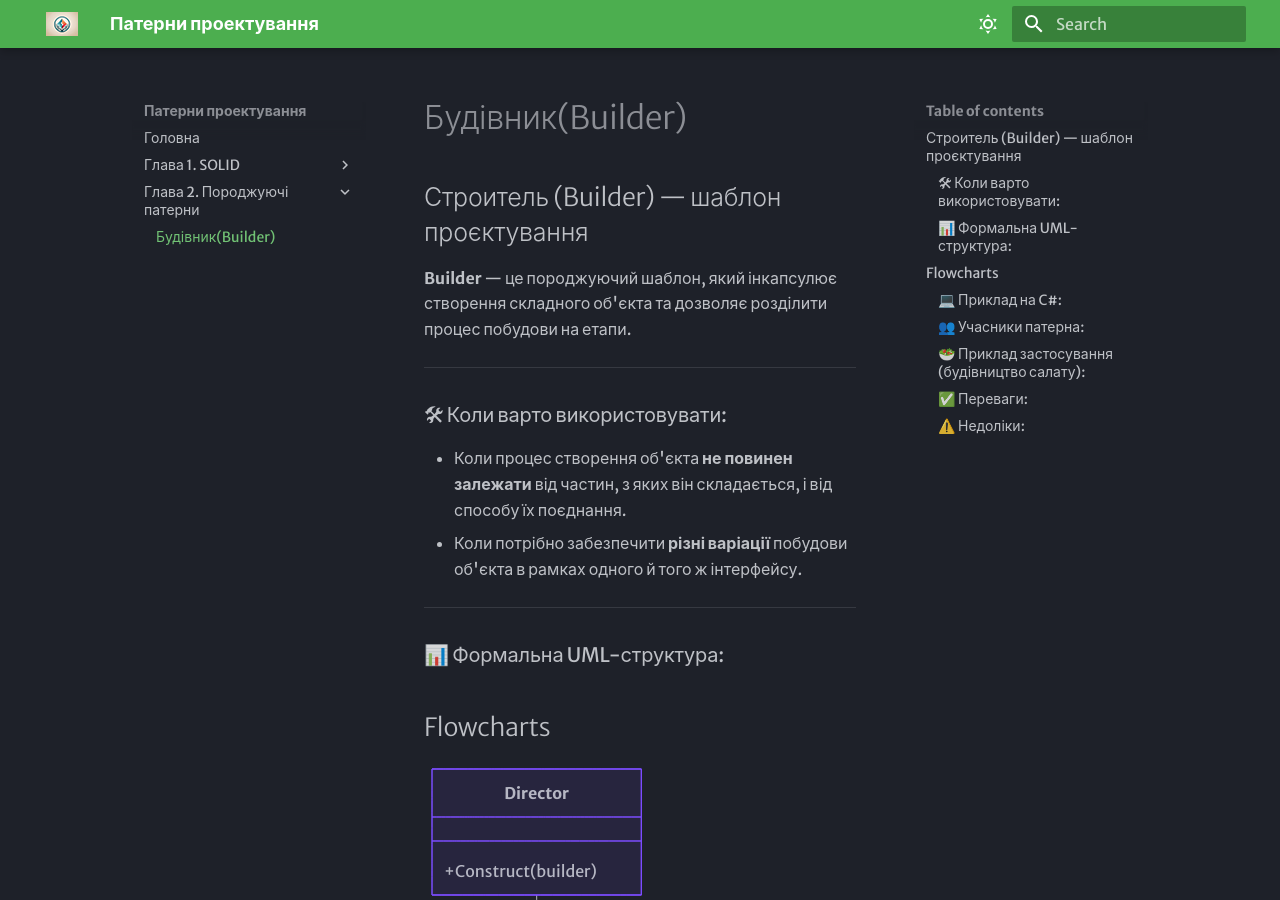
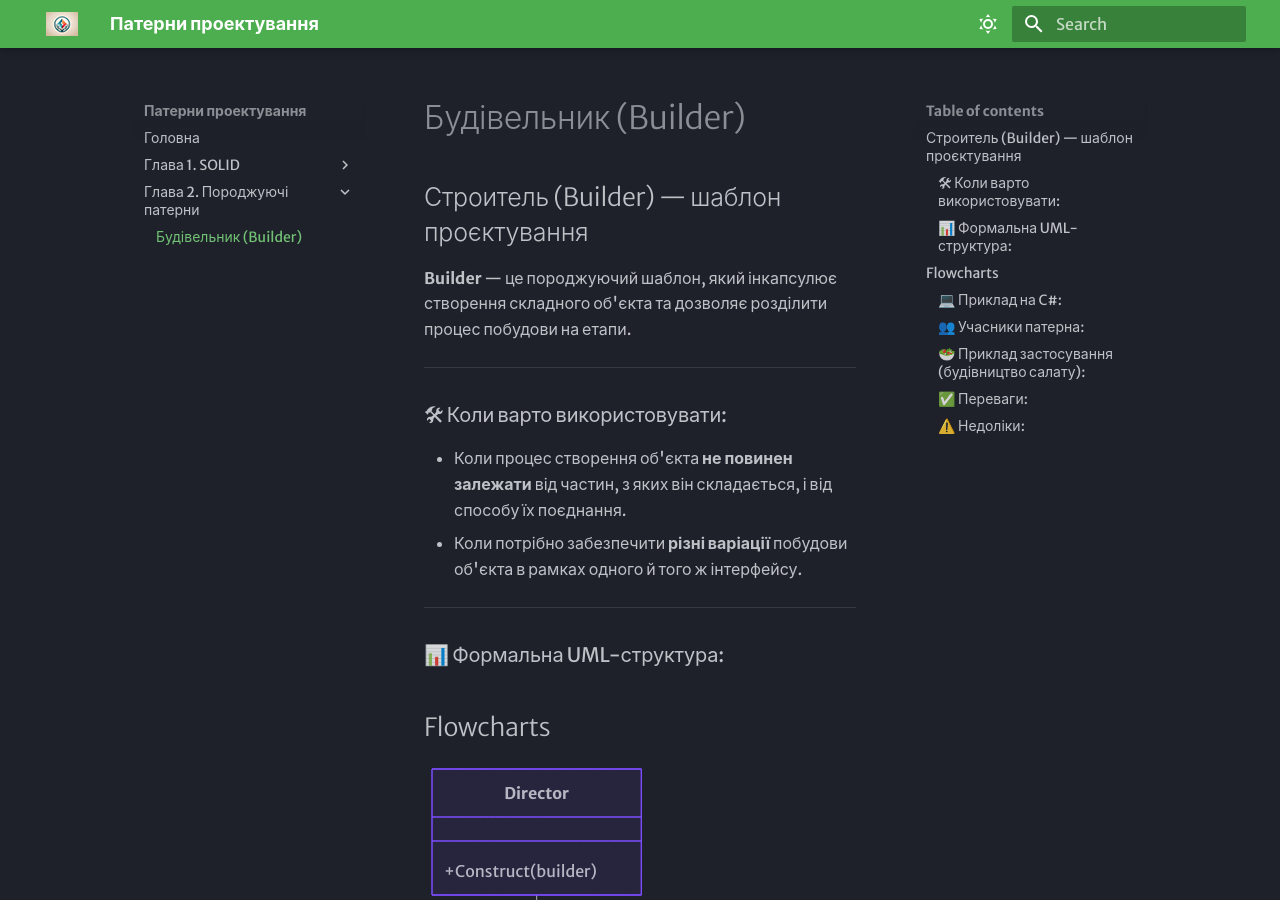
Before and after one commit to vakimov1986/C-lectures, an MkDocs documentation site: the page built from docs/chapter2/Builder.md, in a window 1280 px wide and 900 px high. Built offline with MkDocs 1.6.1 and Material for MkDocs 9.7.7, drawn with Linux system fonts in a browser that asks for light colours.

Commit message:
updated builder pattern

```diff
--- a/mkdocs.yml
+++ b/mkdocs.yml
@@ -48,4 +48,4 @@
   - Глава 1. SOLID:
       - Open/Closed principle: chapter1/Open_Closed_Principle.md
   - Глава 2. Породжуючі патерни:
-      - Будівник(Builder): chapter2/Builder.md
+      - Будівельник (Builder): chapter2/Builder.md
```
